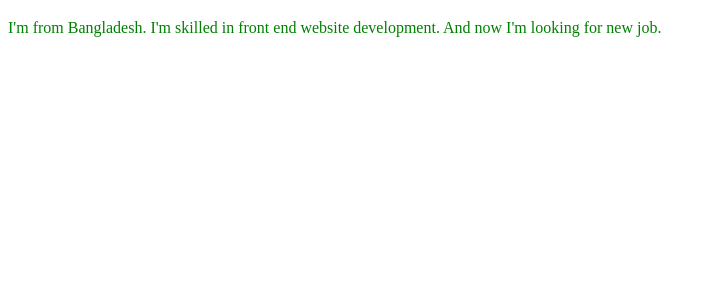
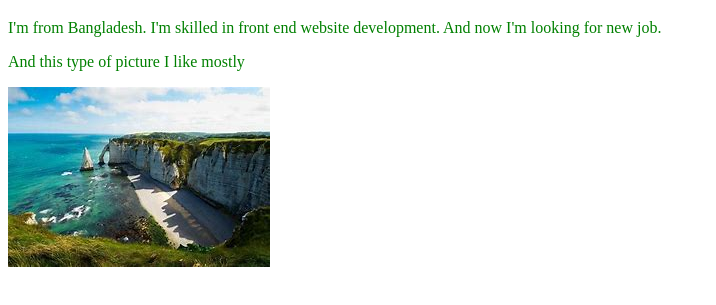
Before and after one commit to 665-stack/my-ph-second-repo, a plain HTML site: page index.html in a window 1280 px wide. Shown: the part 61-366 px from the top of the page, without its empty margins (0-716 px from the left). Drawn offline with Linux system fonts and the light colour scheme.

Commit message:
img addedd

```diff
--- a/index.html
+++ b/index.html
@@ -11,5 +11,7 @@
 
     <h1>Hi! This is Mahmodul Shahin</h1>
     <p>I'm from Bangladesh. I'm skilled in front end website development. And now I'm looking for new job.</p>
+    <p>And this type of picture I like mostly</p>
+    <img src="download.jpg" alt="">
 </body>
 </html>
```
Also changed, not shown: download.jpg (added).
